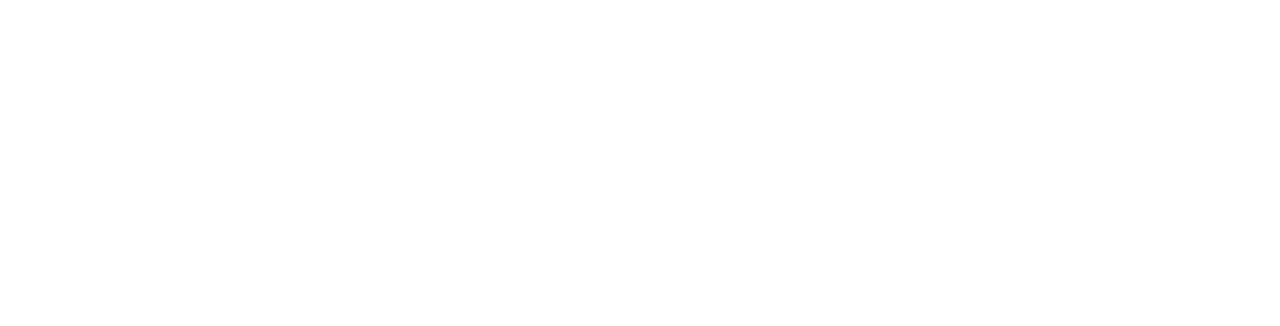
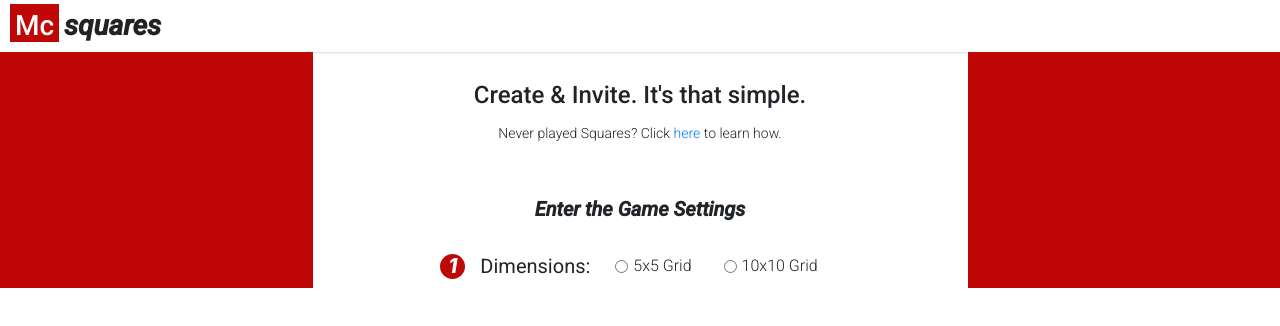
Before and after one commit to mendoza-git/squares-app, an Angular app in the folder mcquares-app/: page /mcsquares-lobby/locker-room in a window 1280 px wide. Before the commit this address led to /mcsquares-lobby/. Shown: the top 326 px of the page. Built offline with nearby package versions, Linux system fonts and the light colour scheme.

Commit message:
locker room component

```diff
--- a/mcquares-app/src/app/lobby/features/lobby-pin-button/lobby-pin-button.component.scss
+++ b/mcquares-app/src/app/lobby/features/lobby-pin-button/lobby-pin-button.component.scss
@@ -16,7 +16,7 @@
 
         .btn-primary {
             border: solid 0px;
-            background-color: #3b5998;
+            background-color: #005b96;
         }
     }
 
--- a/mcquares-app/src/app/lobby/features/lobby-play-button/lobby-play-button.component.html
+++ b/mcquares-app/src/app/lobby/features/lobby-play-button/lobby-play-button.component.html
@@ -1,6 +1,6 @@
 <div class="play-button-row">
   <div class="play-button">
-      <button type="button" class="btn btn-default btn-circle btn-xl">+</button>
+      <button type="button" class="btn btn-default btn-circle btn-xl" routerLink="/locker-room">+</button>
   </div>
   <span class="play-button-subtext">Create New Game</span>
 </div>
--- /dev/null
+++ b/mcquares-app/src/app/locker-room/features/dimensions/dimensions.component.html
@@ -0,0 +1,29 @@
+<script src="https://code.jquery.com/jquery-3.2.1.slim.min.js" integrity="sha384-KJ3o2DKtIkvYIK3UENzmM7KCkRr/rE9/Qpg6aAZGJwFDMVNA/GpGFF93hXpG5KkN" crossorigin="anonymous"></script>
+<script src="https://cdnjs.cloudflare.com/ajax/libs/popper.js/1.12.9/umd/popper.min.js" integrity="sha384-ApNbgh9B+Y1QKtv3Rn7W3mgPxhU9K/ScQsAP7hUibX39j7fakFPskvXusvfa0b4Q" crossorigin="anonymous"></script>
+<script src="https://maxcdn.bootstrapcdn.com/bootstrap/4.0.0/js/bootstrap.min.js" integrity="sha384-JZR6Spejh4U02d8jOt6vLEHfe/JQGiRRSQQxSfFWpi1MquVdAyjUar5+76PVCmYl" crossorigin="anonymous"></script>
+
+<link rel="stylesheet" href="https://stackpath.bootstrapcdn.com/bootstrap/4.1.3/css/bootstrap.min.css" integrity="sha384-MCw98/SFnGE8fJT3GXwEOngsV7Zt27NXFoaoApmYm81iuXoPkFOJwJ8ERdknLPMO" crossorigin="anonymous">
+<link href="https://fonts.googleapis.com/css?family=Poppins:100,200,300,400,600,800|Roboto:100,300,400,500,500i,700" rel="stylesheet">
+
+<div class="dimensions-content">
+  <div class="dimensions-content__title">
+    <span>Create & Invite. It's that simple.</span>
+  </div>
+  <div class="dimensions-content__subtitle">
+    <span>Never played Squares? Click <a href="/">here</a> to learn how.</span>
+  </div>
+  <div class="dimensions-content__create-area">
+    <div class="dimensions-content__create-area__title">Enter the Game Settings</div>
+    <div class="dimensions-content__create-area__dimensions">
+      <div class="form-check-label-number">1</div><p class="dimensions-header">Dimensions:</p>
+      <div class="form-check form-check-inline">
+        <input class="form-check-input" type="radio" name="inlineRadioOptions" id="inlineRadio1" value="option1">
+        <label class="form-check-label" for="inlineRadio1">5x5 Grid</label>
+      </div>
+      <div class="form-check form-check-inline">
+        <input class="form-check-input" type="radio" name="inlineRadioOptions" id="inlineRadio2" value="option2">
+        <label class="form-check-label" for="inlineRadio2">10x10 Grid</label>
+      </div>
+    </div>
+  </div>
+</div>
--- /dev/null
+++ b/mcquares-app/src/app/locker-room/features/dimensions/dimensions.component.scss
@@ -0,0 +1,84 @@
+.dimensions-content {
+    padding-top: 15px;
+    &__title {
+        padding-top: 10px;
+        font-family: 'Roboto', sans-serif;
+        font-size: 24px;
+        font-weight: 500;
+        text-align: center;
+    }
+
+    &__subtitle {
+        padding-top: 10px;
+        font-family: 'Roboto', sans-serif;
+        font-size: 14px;
+        font-weight: 300;
+        text-align: center;
+    }
+
+    &__create-area {
+        padding-top: 50px;
+
+        &__title {
+            font-family: 'Roboto', sans-serif;
+            font-size: 20px;
+            font-weight: 800;
+            text-align: center;
+            padding-bottom: 15px;
+            font-style: italic;
+
+        }
+
+        &__dimensions {
+            padding-top: 5px;
+            text-align: center;
+        }
+    }
+
+    .dimensions-header {
+        display: inline;
+        padding: 10px 15px 15px;
+        font-family: 'Roboto', sans-serif;
+        font-size: 20px;
+        font-weight: 5  00;
+    }
+
+    .form-check {
+        padding: 10px 10px 10px 10px;
+    }
+
+    .form-check:hover {
+        padding: 10px 10px 10px 10px;
+        background-color: #ffb2b2;
+        border-radius: 5%;
+
+        cursor: pointer;
+    }
+
+    .form-check-label {
+        font-family: 'Roboto', sans-serif;
+        font-weight: 300;
+        font-size: 16px;
+    }
+
+    .form-check-label:hover {
+        font-family: 'Roboto', sans-serif;
+        font-weight: 300;
+        font-size: 16px;
+
+        cursor: pointer;
+    }
+
+    .form-check-label-number {
+        width: 25px;
+        line-height: 25px;
+        border-radius: 50%;
+        text-align: center;
+        font-size: 20px;
+        font-weight: 800;
+        background-color: #bf0705;
+        color: #FFFFFF;
+        display: inline-block;
+        font-style: italic;
+      }
+}
--- /dev/null
+++ b/mcquares-app/src/app/locker-room/features/dimensions/dimensions.component.ts
@@ -0,0 +1,15 @@
+import { Component, OnInit } from '@angular/core';
+
+@Component({
+  selector: 'locker-room-dimensions',
+  templateUrl: './dimensions.component.html',
+  styleUrls: ['./dimensions.component.scss']
+})
+export class DimensionsComponent implements OnInit {
+
+  constructor() { }
+
+  ngOnInit() {
+  }
+
+}
--- /dev/null
+++ b/mcquares-app/src/app/locker-room/locker-room.component.html
@@ -0,0 +1,28 @@
+<script src="https://code.jquery.com/jquery-3.2.1.slim.min.js" integrity="sha384-KJ3o2DKtIkvYIK3UENzmM7KCkRr/rE9/Qpg6aAZGJwFDMVNA/GpGFF93hXpG5KkN" crossorigin="anonymous"></script>
+<script src="https://cdnjs.cloudflare.com/ajax/libs/popper.js/1.12.9/umd/popper.min.js" integrity="sha384-ApNbgh9B+Y1QKtv3Rn7W3mgPxhU9K/ScQsAP7hUibX39j7fakFPskvXusvfa0b4Q" crossorigin="anonymous"></script>
+<script src="https://maxcdn.bootstrapcdn.com/bootstrap/4.0.0/js/bootstrap.min.js" integrity="sha384-JZR6Spejh4U02d8jOt6vLEHfe/JQGiRRSQQxSfFWpi1MquVdAyjUar5+76PVCmYl" crossorigin="anonymous"></script>
+
+<link rel="stylesheet" href="https://stackpath.bootstrapcdn.com/bootstrap/4.1.3/css/bootstrap.min.css" integrity="sha384-MCw98/SFnGE8fJT3GXwEOngsV7Zt27NXFoaoApmYm81iuXoPkFOJwJ8ERdknLPMO" crossorigin="anonymous">
+<link href="https://fonts.googleapis.com/css?family=Poppins:100,200,300,400,600,800|Roboto:100,300,400,500,500i,700" rel="stylesheet">
+
+<div class="locker-room-header">
+  <div class="locker-room-header__title">
+    <span class="title-text">
+      <a routerLink="/" class="lobby-router"><span class="mc">Mc</span><span class="squares-title">squares</span></a>
+    </span>
+  </div>
+</div>
+
+<div class="locker-room-content">
+  <div class="row">
+    <div class="col-md-3 locker-room-left">
+
+    </div>
+    <div class="col-md-6">
+      <locker-room-dimensions></locker-room-dimensions>
+    </div>
+    <div class="col-md-3 locker-room-right">
+
+    </div>
+  </div>
+</div>
--- /dev/null
+++ b/mcquares-app/src/app/locker-room/locker-room.component.scss
@@ -0,0 +1,48 @@
+.locker-room-header {
+    -webkit-box-shadow: 0 4px 6px -6px #222;
+    -moz-box-shadow: 0 4px 6px -6px #222;
+    box-shadow: 0 4px 4px -6px #222;
+
+    &__title {
+        padding: 5px 5px 5px 10px;
+
+        .title-text {
+            font-family: 'Roboto', sans-serif;
+            font-size: 28px;
+            color: #FFFFFF;
+            font-weight: 500;
+
+            .mc {
+                background-color: #bf0705;
+                padding: 5px 5px 0px 5px;
+            }
+
+            .squares-title {
+                margin-left: 5px;
+                color: #222;
+                padding: 0px 5px 0px 0px;
+                font-weight: 700;
+                font-style: italic;
+            }
+        }
+    }
+
+    .lobby-router {
+        color: #FFFFFF;
+        text-decoration: none;
+    }
+    .lobby-router:hover {
+        color: #FFFFFF;
+        text-decoration: none;
+    }
+}
+
+.locker-room-content {
+    .locker-room-left {
+        background-color: #bf0705;
+    }
+
+    .locker-room-right {
+        background-color: #bf0705;
+    }
+}
--- /dev/null
+++ b/mcquares-app/src/app/locker-room/locker-room.component.ts
@@ -0,0 +1,15 @@
+import { Component, OnInit } from '@angular/core';
+
+@Component({
+  selector: 'app-locker-room',
+  templateUrl: './locker-room.component.html',
+  styleUrls: ['./locker-room.component.scss']
+})
+export class LockerRoomComponent implements OnInit {
+
+  constructor() { }
+
+  ngOnInit() {
+  }
+
+}
```
Also changed, not shown: mcquares-app/src/app/app.module.ts (+7 -5 lines), 2 other files (tests, documents, lock files or other folders).
